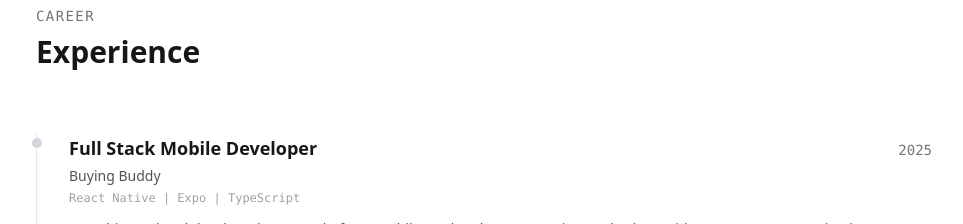
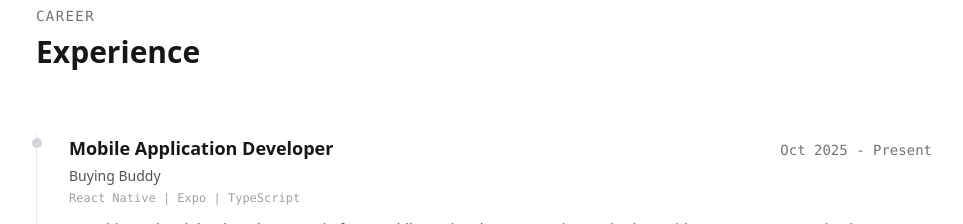
Before and after one commit to chrstnmctngy/Portfolio, a React (Vite) app: page / in a window 1280 px wide. Shown: the part 2160-2384 px from the top of the page, without its empty margins (116-1079 px from the left). Built offline with nearby package versions, Linux system fonts and the light colour scheme.

Commit message:
Modify experience year and role

```diff
--- a/src/components/Experience.jsx
+++ b/src/components/Experience.jsx
@@ -3,9 +3,9 @@ import React from "react";
 function Experience() {
   const experiences = [
     {
-      role: "Full Stack Mobile Developer",
+      role: "Mobile Application Developer",
       company: "Buying Buddy",
-      year: "2025",
+      year: "Oct 2025 - Present",
       desc: "React Native | Expo | TypeScript",
       details: [
         "Architected and developed a cross-platform mobile marketplace connecting car brokers with customers, supporting iOS, Android, and Web.",
```
